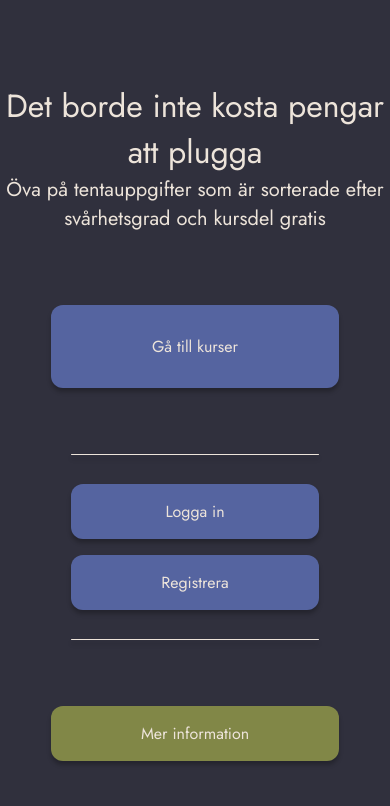
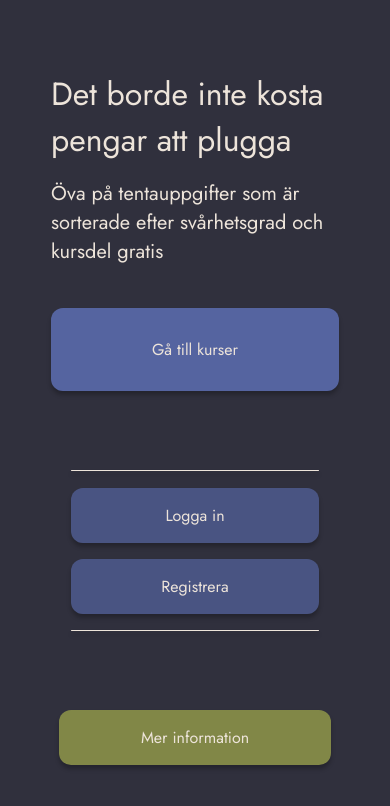
Before and after one commit to AdamTovatt/tentap-frontend, a React (Create React App) app: page / in a window 390 px wide. Shown: the top 806 px of the page. Built offline with nearby package versions, Linux system fonts and the light colour scheme.

Commit message:
fix styling for mobile

```diff
--- a/package.json
+++ b/package.json
@@ -3,6 +3,9 @@
   "version": "0.1.0",
   "private": true,
   "dependencies": {
+    "@emotion/react": "^11.10.4",
+    "@emotion/styled": "^11.10.4",
+    "@mui/material": "^5.10.5",
     "@testing-library/jest-dom": "^5.16.5",
     "@testing-library/react": "^13.4.0",
     "@testing-library/user-event": "^13.5.0",
--- /dev/null
+++ b/src/Components/AdvancedSpacing.js
@@ -0,0 +1,16 @@
+import styled from "styled-components";
+
+const AdvancedSpacing = ({ MinHeight, MaxHeight, ScreenPercentage }) => {
+  return (
+    <VerticalSpacing
+      style={{
+        minHeight: MinHeight + "rem",
+        maxHeight: MaxHeight + "rem",
+        height: ScreenPercentage + "vh",
+      }}
+    />
+  );
+};
+const VerticalSpacing = styled.div``;
+
+export default AdvancedSpacing;
--- a/src/Components/Constants.js
+++ b/src/Components/Constants.js
@@ -6,6 +6,7 @@ export const Color = {
   Yellow: "#f7b33d",
   Red: "#ea6e48",
   Green: "#818747",
+  FadedBlue: "rgba(85, 100, 160, 0.7)",
 };
 
 export const BorderRadius = {
--- a/src/Components/Pages/Login.js
+++ b/src/Components/Pages/Login.js
@@ -7,23 +7,35 @@ import Spacing from "../Spacing";
 import { Link } from "react-router-dom";
 import CenterScreen from "../CenterScreen";
 import TextField from "../TextField";
-import WhiteLink from "../WhiteLink";
+import AdvancedSpacing from "../AdvancedSpacing";
+import { useEffect } from "react";
+import useMediaQuery from "@mui/material/useMediaQuery";
 
 const LoginPage = () => {
+  useEffect(() => {
+    window.scrollTo(0, 0);
+  }, []);
+
   return (
     <CenterScreen>
       <LoginPageMainContainer>
+        <EmailPasswordContainer>
           <LoginPageHeader>
             Skriv in dina användaruppgifter nedanför för att logga in
           </LoginPageHeader>
+          <AdvancedSpacing MinHeight={1} MaxHeight={2.6} ScreenPercentage={4} />
           <TextField title={"Email:"} placeHolder={"Din emailaddress..."} />
-        <Spacing Height={"1rem"} />
+          <AdvancedSpacing MinHeight={0.8} MaxHeight={1} ScreenPercentage={2} />
           <TextField
             title={"Lösenord:"}
             placeHolder={"Ditt lösenord..."}
             type={"password"}
           />
-        <Spacing Height={"1.75rem"} />
+          <AdvancedSpacing
+            MinHeight={1}
+            MaxHeight={1.75}
+            ScreenPercentage={3}
+          />
           <Link to="/login">
             <ThinButton Color={Color.Green}>Logga in</ThinButton>
           </Link>
@@ -31,38 +43,61 @@ const LoginPage = () => {
           <Link to="/register" style={{ textDecorationColor: Color.White }}>
             <PageText>Glömt lösenord?</PageText>
           </Link>
-        <Spacing Height={"8.625rem"} />
+        </EmailPasswordContainer>
+        <AdvancedSpacing MinHeight={1} MaxHeight={8.625} ScreenPercentage={4} />
+        <ComponentContainer style={{ marginBottom: "3rem" }}>
           <PageText>Har du inget konto?</PageText>
           <Spacing Height={"0.6rem"} />
           <Link to="/register">
-          <ThinButton>Registrera</ThinButton>
+            <ThinButton Color={Color.FadedBlue} Width={"15.5rem"}>
+              Registrera
+            </ThinButton>
           </Link>
           <Spacing Height={"1rem"} />
           <Link to="/">
-          <ThinButton Color={Color.Red} TextColor={Color.Dark}>
+            <ThinButton
+              Color={Color.Red}
+              TextColor={Color.Dark}
+              Width={"15.5rem"}
+            >
               Tillbaka
             </ThinButton>
           </Link>
+        </ComponentContainer>
       </LoginPageMainContainer>
     </CenterScreen>
   );
 };
 
+const LoginPageHeader = ({ children }) => {
+  const matches = useMediaQuery("(min-height:640px)");
+
+  return matches ? <LoginPageHeaderDiv>{children}</LoginPageHeaderDiv> : null;
+};
+
+const ComponentContainer = styled.div``;
+
+const EmailPasswordContainer = styled.div`
+  margin-top: 1rem;
+`;
+
 const PageText = styled.div`
-  font-size: 1.15em;
+  font-size: 0.9em;
   color: ${Color.White};
   text-decoration-color: ${Color.White};
   -webkit-text-decoration-color: red;
 `;
 
-const LoginPageHeader = styled.div`
+const LoginPageHeaderDiv = styled.div`
   font-size: 1.25em;
   color: ${Color.White};
   max-width: 18rem;
-  min-height: 6rem;
+  margin-top: 2rem;
 `;
 
 const LoginPageMainContainer = styled.div`
+  height: 100vh;
+  max-height: 812px;
   font-size: 1em;
   font-family: "Jost";
   border: none;
@@ -70,8 +105,7 @@ const LoginPageMainContainer = styled.div`
   flex-direction: column;
   align-items: center;
   text-align: center;
-  margin-top: 2.8rem;
-  margin-bottom: 2.8rem;
+  justify-content: space-between;
 `;
 
 export default LoginPage;
--- a/src/Components/Pages/StartPage.js
+++ b/src/Components/Pages/StartPage.js
@@ -6,59 +6,110 @@ import ThinButton from "../ThinButton";
 import Spacing from "../Spacing";
 import { Link } from "react-router-dom";
 import CenterScreen from "../CenterScreen";
+import AdvancedSpacing from "../AdvancedSpacing";
 
 const StartPage = () => {
   return (
     <CenterScreen>
       <StartPageMainContainer>
+        <ComponentContainer>
           <StartPageHeader>
             Det borde inte kosta pengar att plugga
           </StartPageHeader>
+          <Spacing Height={"1rem"} />
           <StartPageSubHeader>
-          Öva på tentauppgifter som är sorterade efter svårhetsgrad och kursdel
-          gratis
+            Öva på tentauppgifter som är sorterade efter svårhetsgrad och
+            kursdel gratis
           </StartPageSubHeader>
-        <Spacing Height={"2.6rem"} />
+          <AdvancedSpacing
+            MinHeight={1.8}
+            MaxHeight={4.6}
+            ScreenPercentage={5}
+          />
           <ThickButton>Gå till kurser</ThickButton>
-        <Spacing Height={"4.125rem"} />
+        </ComponentContainer>
+        <ComponentContainer>
+          <AdvancedSpacing
+            MinHeight={0.5}
+            MaxHeight={1.8}
+            ScreenPercentage={2}
+          />
           <HorizontalLine />
-        <Spacing Height={"1.8rem"} />
+          <AdvancedSpacing
+            MinHeight={0.5}
+            MaxHeight={1.8}
+            ScreenPercentage={2}
+          />
           <Link to="/login">
-          <ThinButton Width={"15.5rem"}>Logga in</ThinButton>
+            <ThinButton Color={Color.FadedBlue} Width={"15.5rem"}>
+              Logga in
+            </ThinButton>
           </Link>
           <Spacing Height={"1rem"} />
-        <ThinButton Width={"15.5rem"}>Registrera</ThinButton>
-        <Spacing Height={"1.8rem"} />
+          <ThinButton Color={Color.FadedBlue} Width={"15.5rem"}>
+            Registrera
+          </ThinButton>
+          <AdvancedSpacing
+            MinHeight={0.5}
+            MaxHeight={1.8}
+            ScreenPercentage={2}
+          />
           <HorizontalLine />
-        <Spacing Height={"4.125rem"} />
-        <ThinButton Color={Color.Green}>Mer information</ThinButton>
+          <AdvancedSpacing
+            MinHeight={0.5}
+            MaxHeight={1.8}
+            ScreenPercentage={2}
+          />
+        </ComponentContainer>
+        <ComponentContainer>
+          <ThinButton Color={Color.Green} Width={"17rem"}>
+            Mer information
+          </ThinButton>
+          <Spacing Height={"2rem"} />
+        </ComponentContainer>
       </StartPageMainContainer>
     </CenterScreen>
   );
 };
 
+const ComponentContainer = styled.div``;
+
 const StartPageHeader = styled.div`
   font-size: 2em;
   color: ${Color.White};
   max-width: 33rem;
-  min-height: 4.5rem;
+  min-height: 3.5rem;
+  margin-top: 1.5rem;
+
+  @media (max-width: 640px) {
+    max-width: 18rem;
+  }
 `;
 
 const StartPageSubHeader = styled.div`
   font-size: 1.25em;
   color: ${Color.White};
   max-width: 32rem;
-  min-height: 5.5rem;
+
+  @media (max-width: 640px) {
+    max-width: 18rem;
+  }
 `;
 
 const StartPageMainContainer = styled.div`
+  height: 100vh;
+  max-height: 812px;
   font-size: 1em;
   font-family: "Jost";
   border: none;
   display: flex;
   flex-direction: column;
   align-items: center;
+  justify-content: space-around;
+
+  @media (min-width: 640px) {
     text-align: center;
+  }
 `;
 
 export default StartPage;
--- a/src/Components/TextField.js
+++ b/src/Components/TextField.js
@@ -42,6 +42,7 @@ const CustomTextArea = styled.input`
     opacity: 0.5;
   }
 
+  -webkit-appearance: none !important;
   -webkit-box-shadow: 0px 4px 4px 0px rgba(0, 0, 0, 0.25);
   box-shadow: 0px 4px 4px 0px rgba(0, 0, 0, 0.25);
 `;
```
Also changed, not shown: 1 other file (tests, documents, lock files or other folders). Lines whose indentation alone changed are shown as unchanged.
